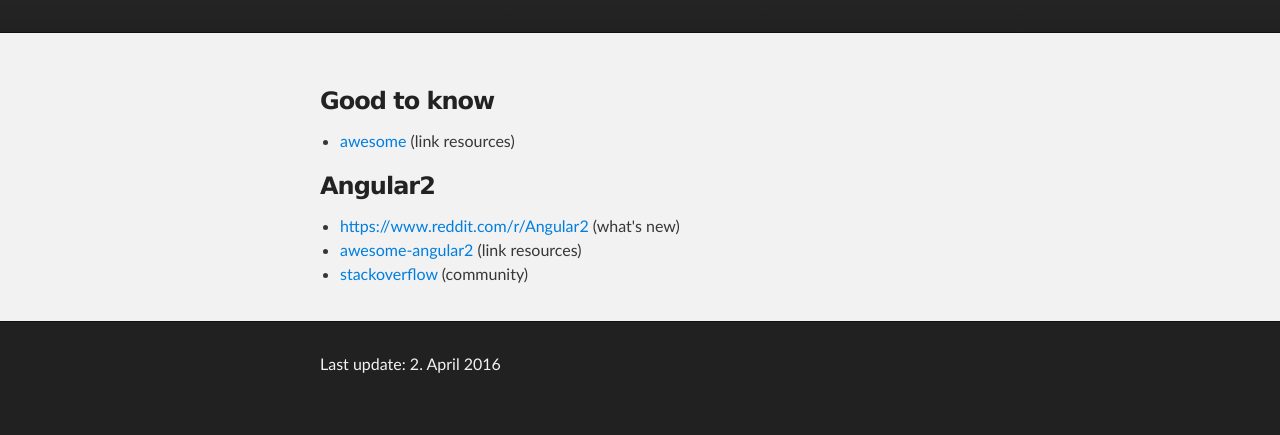
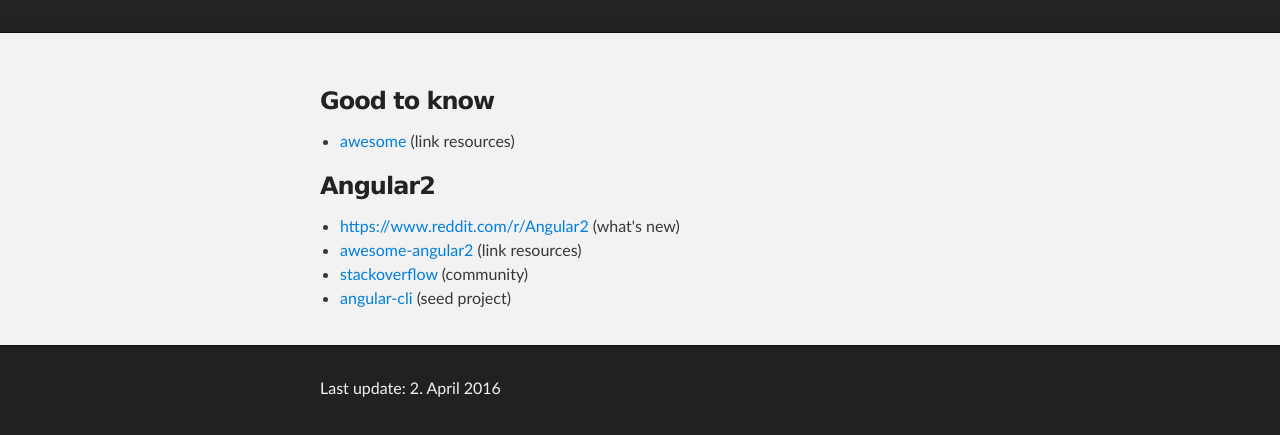
Before and after one commit to rolandoechslin/rolandoechslin.github.io, a plain HTML site: page index.html in a window 1280 px wide. Shown: the part 177-612 px from the top of the page. Drawn offline with Linux system fonts and the light colour scheme.

Commit message:
update angular links

```diff
--- a/index.html
+++ b/index.html
@@ -42,6 +42,8 @@
             <li><a href="https://www.reddit.com/r/Angular2" target="_new">https://www.reddit.com/r/Angular2</a> (what's new) </li>
             <li><a href="https://github.com/AngularClass/awesome-angular2" target="_new">awesome-angular2</a> (link resources) </li>
             <li><a href="http://stackoverflow.com/questions/tagged/angular2" target="_new">stackoverflow</a> (community) </li>
+            <li><a href="https://github.com/angular/angular-cli" target="_new">angular-cli</a> (seed project) </li>
+
 
         </ul>
 
```
